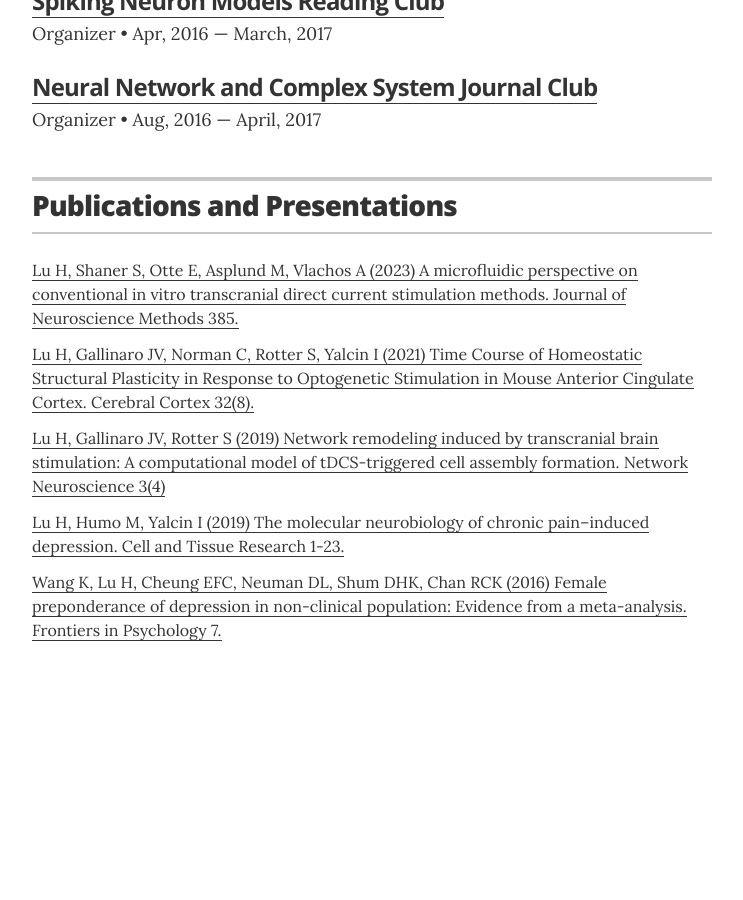
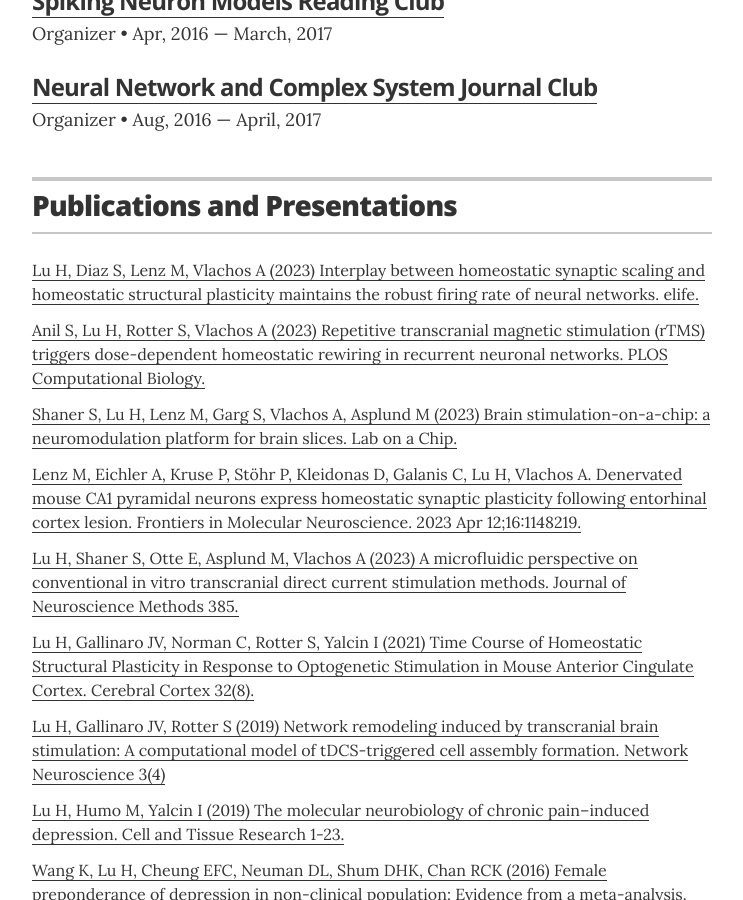
Before and after one commit to ErbB4/erbb4.github.io, a Jekyll site: the page built from index.html, in a window 1280 px wide and 900 px high, scrolled down 1812 px. Shown: the whole window, without its empty margins (268-1011 px from the left). Built offline with Jekyll 4.4.1, drawn with Linux system fonts in a browser that asks for light colours; before the commit the page ends 2526 px from its top, so only the background shows below that; some of the changed text lies outside the part shown.

Commit message:
Update resume.html

```diff
--- a/_layouts/resume.html
+++ b/_layouts/resume.html
@@ -49,7 +49,7 @@
 
         <div class="resume-item" itemscope itemprop="worksFor" itemtype="http://schema.org/Organization">
           <h5 class="resume-item-title" itemprop="name">Institute of Anatomy and Cell Biology, University of Freiburg, Germany</h5>
-          <p class="resume-item-details" itemprop="description">Postdoctoral researcher &bull; Jan, 2021 &mdash; now</p>
+          <p class="resume-item-details" itemprop="description">Postdoctoral researcher &bull; Jan, 2021 &mdash; Dec 2023</p>
         </div>
 
 
@@ -161,6 +161,10 @@
         </header>
 
         <div class="resume-item">
+          <p class="resume-item-copy"><a href="https://elifesciences.org/reviewed-preprints/88376#tab-content">Lu H, Diaz S, Lenz M, Vlachos A (2023) Interplay between homeostatic synaptic scaling and homeostatic structural plasticity maintains the robust firing rate of neural networks. elife.</a></p>
+          <p class="resume-item-copy"><a href="https://www.ncbi.nlm.nih.gov/pmc/articles/PMC10055183/">Anil S, Lu H, Rotter S, Vlachos A (2023) Repetitive transcranial magnetic stimulation (rTMS) triggers dose-dependent homeostatic rewiring in recurrent neuronal networks. PLOS Computational Biology.</a></p>
+          <p class="resume-item-copy"><a href="https://pubs.rsc.org/en/content/articlelanding/2023/LC/D3LC00492A">Shaner S, Lu H, Lenz M, Garg S, Vlachos A, Asplund M (2023) Brain stimulation-on-a-chip: a neuromodulation platform for brain slices. Lab on a Chip.</a></p>
+          <p class="resume-item-copy"><a href="https://www.frontiersin.org/articles/10.3389/fnmol.2023.1148219/full">Lenz M, Eichler A, Kruse P, Stöhr P, Kleidonas D, Galanis C, Lu H, Vlachos A. Denervated mouse CA1 pyramidal neurons express homeostatic synaptic plasticity following entorhinal cortex lesion. Frontiers in Molecular Neuroscience. 2023 Apr 12;16:1148219.</a></p>
           <p class="resume-item-copy"><a href="https://www.sciencedirect.com/science/article/pii/S0165027022002874">Lu H, Shaner S, Otte E, Asplund M, Vlachos A (2023) A microfluidic perspective on conventional in vitro transcranial direct current stimulation methods. Journal of Neuroscience Methods 385.</a></p>
           <p class="resume-item-copy"><a href="https://academic.oup.com/cercor/advance-article/doi/10.1093/cercor/bhab281/6380067">Lu H, Gallinaro JV, Norman C, Rotter S, Yalcin I (2021) Time Course of Homeostatic Structural Plasticity in Response to Optogenetic Stimulation in Mouse Anterior Cingulate Cortex. Cerebral Cortex 32(8).</a></p>
           <p class="resume-item-copy"><a href="https://www.mitpressjournals.org/doi/pdf/10.1162/netn_a_00097">Lu H, Gallinaro JV, Rotter S (2019) Network remodeling induced by transcranial brain stimulation: A computational model of tDCS-triggered cell assembly formation. Network Neuroscience 3(4)</a></p>
```
